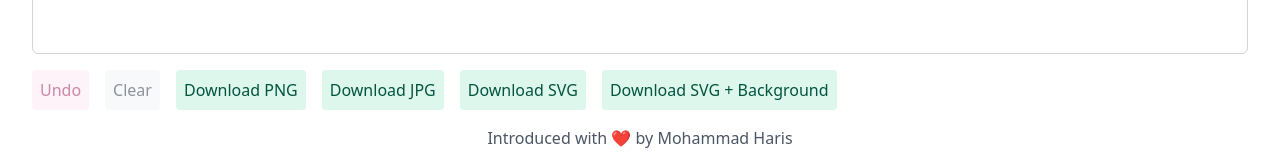
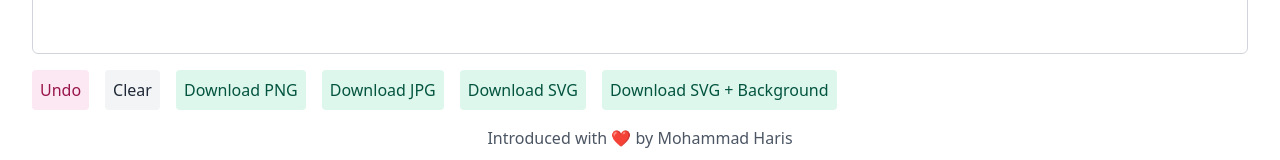
Before and after one commit to iamharis010/digital-signature, a React (Vite) app: page / in a window 1280 px wide. Shown: the part 390-550 px from the top of the page. Built offline with nearby package versions, Linux system fonts and the light colour scheme.

Commit message:
readme file updated

```diff
--- a/src/components/Signature.tsx
+++ b/src/components/Signature.tsx
@@ -135,10 +135,10 @@ const Signature = () => {
 
             {/* Footer with Buttons */}
             <div className="flex gap-4 flex-row justify-around md:justify-start flex-wrap">
-                <CustomButton onClick={() => handleUndo(signaturePad)} disabled={signaturePad?.isEmpty()} bgColor="bg-pink-100" textColor="text-pink-800" borderColor="border-pink-500" darkBgColor="dark:bg-pink-700" darkTextColor="dark:text-pink-400">
+                <CustomButton onClick={() => handleUndo(signaturePad)} bgColor="bg-pink-100" textColor="text-pink-800" borderColor="border-pink-500" darkBgColor="dark:bg-pink-700" darkTextColor="dark:text-pink-400">
                     Undo
                 </CustomButton>
-                <CustomButton onClick={() => signaturePad?.clear()} disabled={signaturePad?.isEmpty()} bgColor="bg-gray-100" textColor="text-gray-800" borderColor="border-gray-500" darkBgColor="dark:bg-gray-700" darkTextColor="dark:text-gray-400">
+                <CustomButton onClick={() => signaturePad?.clear()} bgColor="bg-gray-100" textColor="text-gray-800" borderColor="border-gray-500" darkBgColor="dark:bg-gray-700" darkTextColor="dark:text-gray-400">
                     Clear
                 </CustomButton>
                 <CustomButton onClick={() => downloadSignatureAsPNG(signaturePad)} bgColor="bg-green-100" textColor="text-green-800" borderColor="border-green-400" darkBgColor="dark:bg-gray-700" darkTextColor="dark:text-green-400">
```
Also changed, not shown: 1 other file (tests, documents, lock files or other folders).
